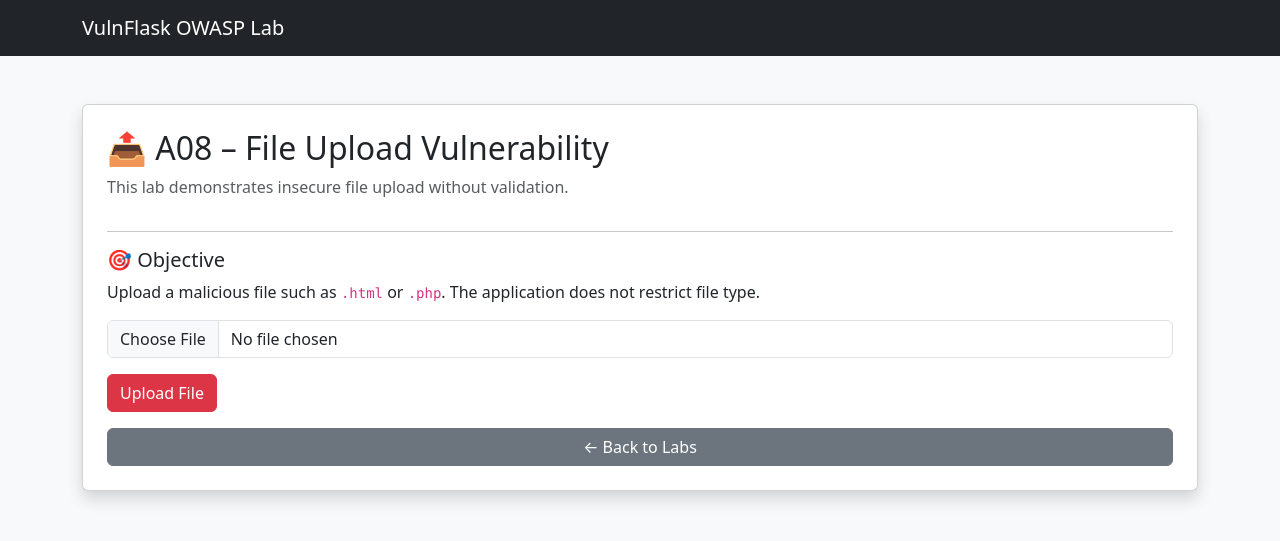
After one commit to Vikas6304/vulnflask-owasp-lab, a Flask app: page /labs/a08 in a window 1280 px wide. The commit adds this page. Shown: the top 541 px of the page. Run offline with Flask 3, Linux system fonts and the light colour scheme.

Commit message:
Add A08 file upload vulnerability lab

```diff
--- a/app.py
+++ b/app.py
@@ -62,6 +62,21 @@ def a05_lab():
 def misconfig_error():
     # Intentional error to expose stack trace
     return 1 / 0
+import os
+from werkzeug.utils import secure_filename
+
+UPLOAD_FOLDER = "uploads"
+os.makedirs(UPLOAD_FOLDER, exist_ok=True)
+
+@app.route("/labs/a08", methods=["GET", "POST"])
+def a08_lab():
+    filename = None
+    if request.method == "POST":
+        file = request.files["file"]
+        filename = file.filename
+        file.save(os.path.join(UPLOAD_FOLDER, filename))
+    return render_template("a08.html", filename=filename)
+
 
 
 if __name__ == "__main__":
--- /dev/null
+++ b/templates/a08.html
@@ -0,0 +1,35 @@
+{% extends "base.html" %}
+{% block content %}
+
+<div class="card shadow p-4">
+  <h2>📤 A08 – File Upload Vulnerability</h2>
+
+  <p class="text-muted">
+    This lab demonstrates insecure file upload without validation.
+  </p>
+
+  <hr>
+
+  <h5>🎯 Objective</h5>
+  <p>
+    Upload a malicious file such as <code>.html</code> or <code>.php</code>.
+    The application does not restrict file type.
+  </p>
+
+  <form method="POST" enctype="multipart/form-data">
+    <input type="file" name="file" class="form-control mb-3" required>
+    <button class="btn btn-danger">Upload File</button>
+  </form>
+
+  {% if filename %}
+  <div class="alert alert-success mt-3">
+    File uploaded: <b>{{ filename }}</b>
+  </div>
+  {% endif %}
+
+  <a href="/labs" class="btn btn-secondary mt-3">
+    ← Back to Labs
+  </a>
+</div>
+
+{% endblock %}
--- a/templates/labs.html
+++ b/templates/labs.html
@@ -30,6 +30,11 @@
       📤 A08 – Software & Data Integrity Failures
     </a>
 
+    <a href="/labs/a08" class="list-group-item list-group-item-action">
+  📤 A08 – File Upload Vulnerability
+    </a>
+
+
   </div>
 </div>
 
```
Also changed, not shown: 1 other file.
